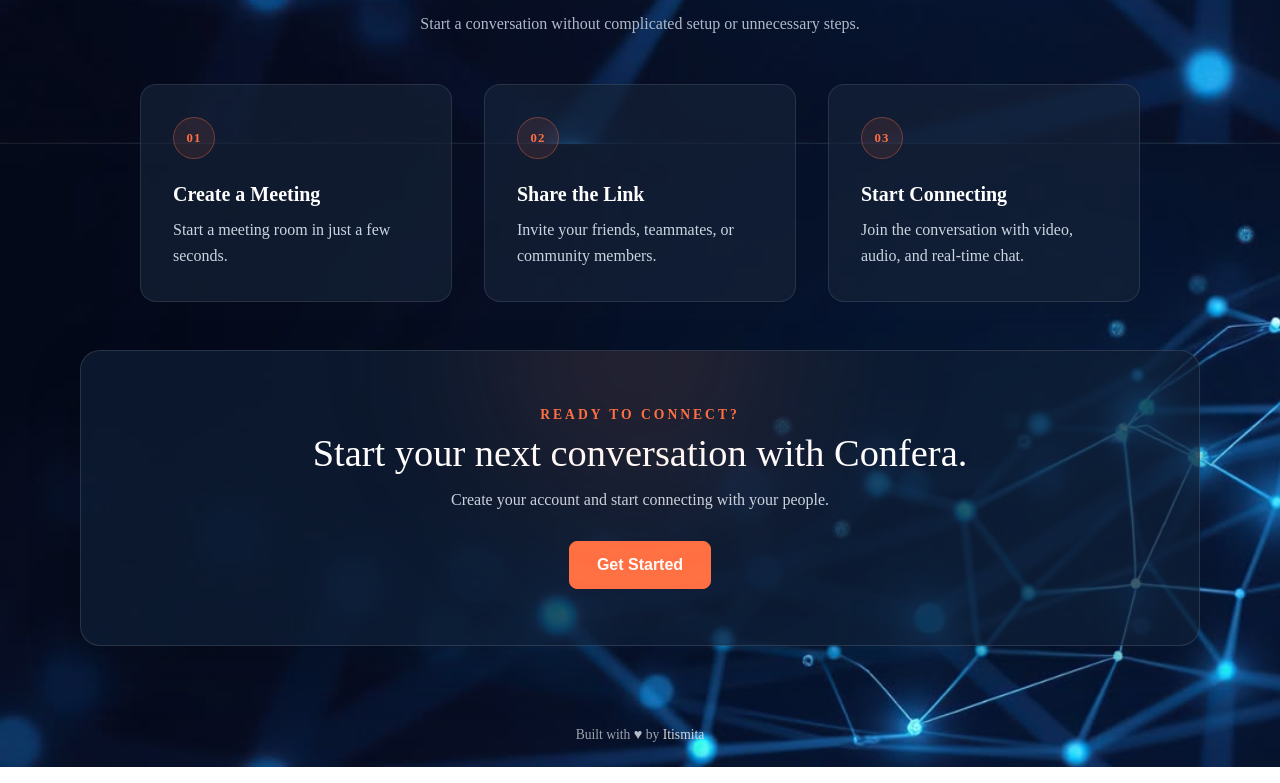
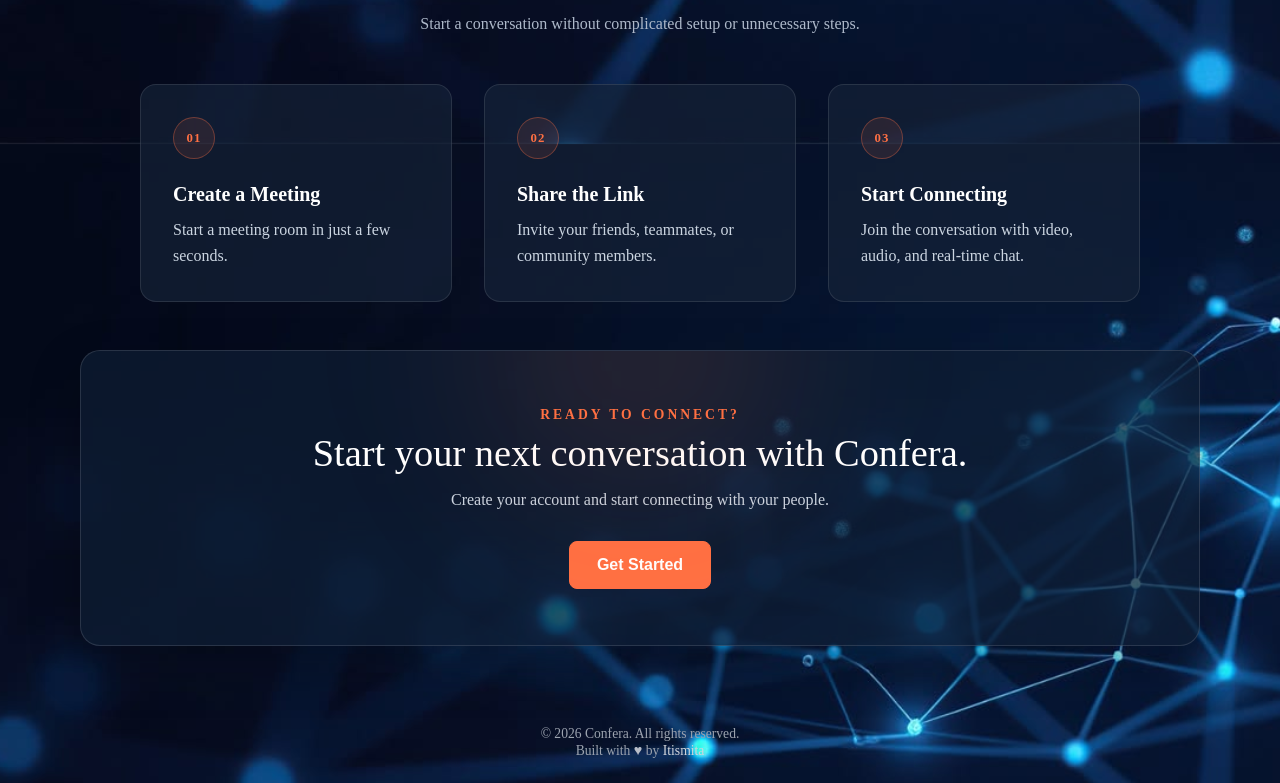
Before and after one commit to Itismitasahoo/Confera, a React (Vite) app in the folder frontend/: page / in a window 1280 px wide. Shown: the part 1456-2239 px from the top of the page. Built offline with nearby package versions, Linux system fonts and the light colour scheme; no server answers.

Commit message:
Add copyright notice to landing page

```diff
--- a/frontend/src/App.css
+++ b/frontend/src/App.css
@@ -785,3 +785,8 @@
     min-height: 50px;
   }
 }
+.copyright {
+  font-size: 12px;
+  color: rgba(255, 255, 255, 0.65);
+  margin-bottom: 6px;
+}
--- a/frontend/src/pages/landing.jsx
+++ b/frontend/src/pages/landing.jsx
@@ -225,7 +225,10 @@ export default function LandingPage() {
       </section>
 
       {/* Footer */}
+      {/* Footer */}
       <footer className="footer">
+        <p className="copyright">&#169; 2026 Confera. All rights reserved.</p>
+
         <p>
           Built with <span>&#9829;</span> by{" "}
           <a
```
